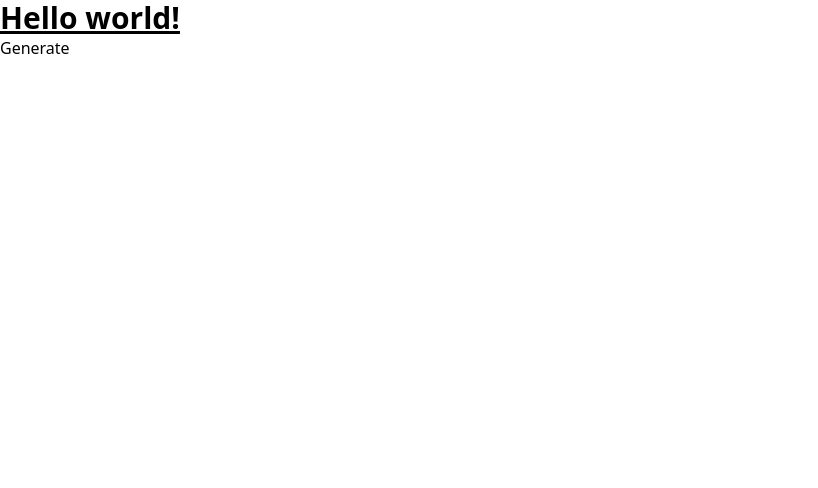
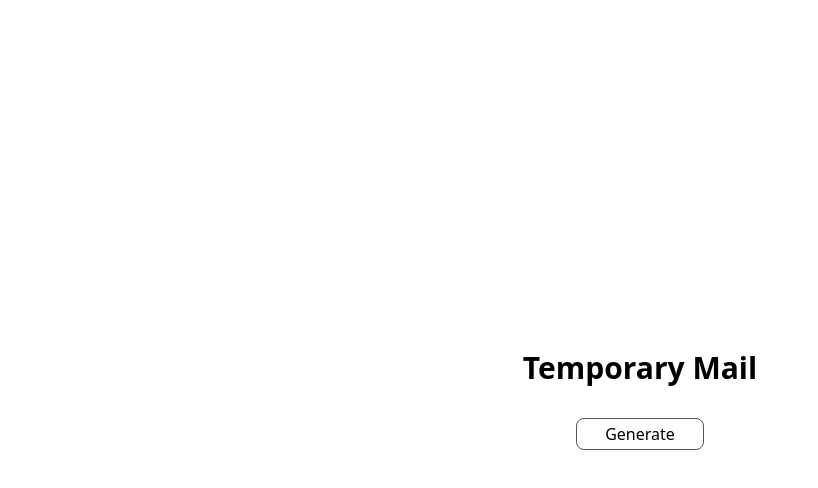
Before and after one commit to petterkraus/temp-mail, a React (Vite) app: page / in a window 1280 px wide. Shown: the top 488 px of the page, without its empty margins (0-818 px from the left). Built offline with nearby package versions, Linux system fonts and the light colour scheme.

Commit message:
feature cosuming API

```diff
--- a/index.html
+++ b/index.html
@@ -1,5 +1,5 @@
 <!DOCTYPE html>
-<html lang="en">
+<html lang="pt-br">
   <head>
     <meta charset="UTF-8" />
     <link rel="icon" type="image/svg+xml" href="/vite.svg" />
--- a/package.json
+++ b/package.json
@@ -12,7 +12,8 @@
     "axios": "^1.3.2",
     "nanoid": "^4.0.1",
     "react": "^18.2.0",
-    "react-dom": "^18.2.0"
+    "react-dom": "^18.2.0",
+    "react-icons": "^4.7.1"
   },
   "devDependencies": {
     "@types/react": "^18.0.27",
--- a/src/App.jsx
+++ b/src/App.jsx
@@ -1,41 +1,80 @@
 import generateRandomString from "./utils/randomString";
 import api from "./service/API";
+import { mutation } from "./utils/mutations";
+import { useState, useEffect } from "react";
+import { MdContentCopy } from "react-icons/md";
 
 function App() {
-
-  const mutation = `
-  mutation {
-    introduceSession {
-        id,
-        expiresAt,
-        addresses {
-          address
-        }
-    }
-  }
-`;
-
-  function handleGenerate() {
-    alert(generateRandomString());
-  }
+  const [email, setEmail] = useState({
+    email: "",
+    expiresAt: "",
+    id: "",
+  });
+  const [step, setStep] = useState(0);
 
   async function handleGenerateMail() {
     try {
       const response = await api.post(generateRandomString(), {
-        query: mutation
-      }
-      );
-      console.log(response);
-
+        query: mutation,
+      });
+      const obj = {
+        email: response.data.data.introduceSession.addresses[0].address,
+        expiresAt: response.data.data.introduceSession.expiresAt,
+        id: response.data.data.introduceSession.id,
+      };
+      setEmail(obj);
     } catch (error) {
       console.log(error);
     }
   }
+
+  useEffect(() => {
+    console.log(email);
+    setInterval(() => {
+      if (email.id) setStep(1);
+    }, 500);
+  }, [email]);
+
+  function handleCopy() {
+    navigator.clipboard.writeText(email.email);
+  }
+
   return (
-    <div>
-      <h1 className="text-3xl font-bold underline">Hello world!</h1>
-      <button onClick={handleGenerateMail}>Generate</button>
-    </div>
+    <>
+      {step === 0 && (
+        <div
+          className={`flex flex-col justify-center items-center min-h-screen
+    ${email.id ? "transition-opacity duration-500 ease-in-out opacity-0" : null}
+    `}
+        >
+          <h1 className="text-3xl font-bold">Temporary Mail</h1>
+          <button
+            className="mt-8 border w-32 h-8 border-gray-600 rounded-lg"
+            onClick={handleGenerateMail}
+          >
+            Generate
+          </button>
+        </div>
+      )}
+      {step === 1 && (
+        <div className={`flex flex-col items-center min-h-screen mt-7`}>
+          <p className="text-sm">Your temporary email adress</p>
+          <div className="flex">
+            <input
+              className="border-t border-b border-l border-gray-500 rounded-tl-md rounded-bl-md h-8 pl-2"
+              readOnly
+              value={email.email}
+            />
+            <div
+            onClick={handleCopy}
+            className="flex items-center pl-2 pr-2 border border-gray-500 rounded-tr-md rounded-br-md cursor-pointer hover:drop-shadow-lg">
+              <MdContentCopy />
+              <button >Copy</button>
+            </div>
+          </div>
+        </div>
+      )}
+    </>
   );
 }
 
--- /dev/null
+++ b/src/utils/mutations.js
@@ -0,0 +1,11 @@
+export const mutation = `
+mutation {
+  introduceSession {
+      id,
+      expiresAt,
+      addresses {
+        address
+      }
+  }
+}
+`;
```
Also changed, not shown: 2 other files (tests, documents, lock files or other folders).
